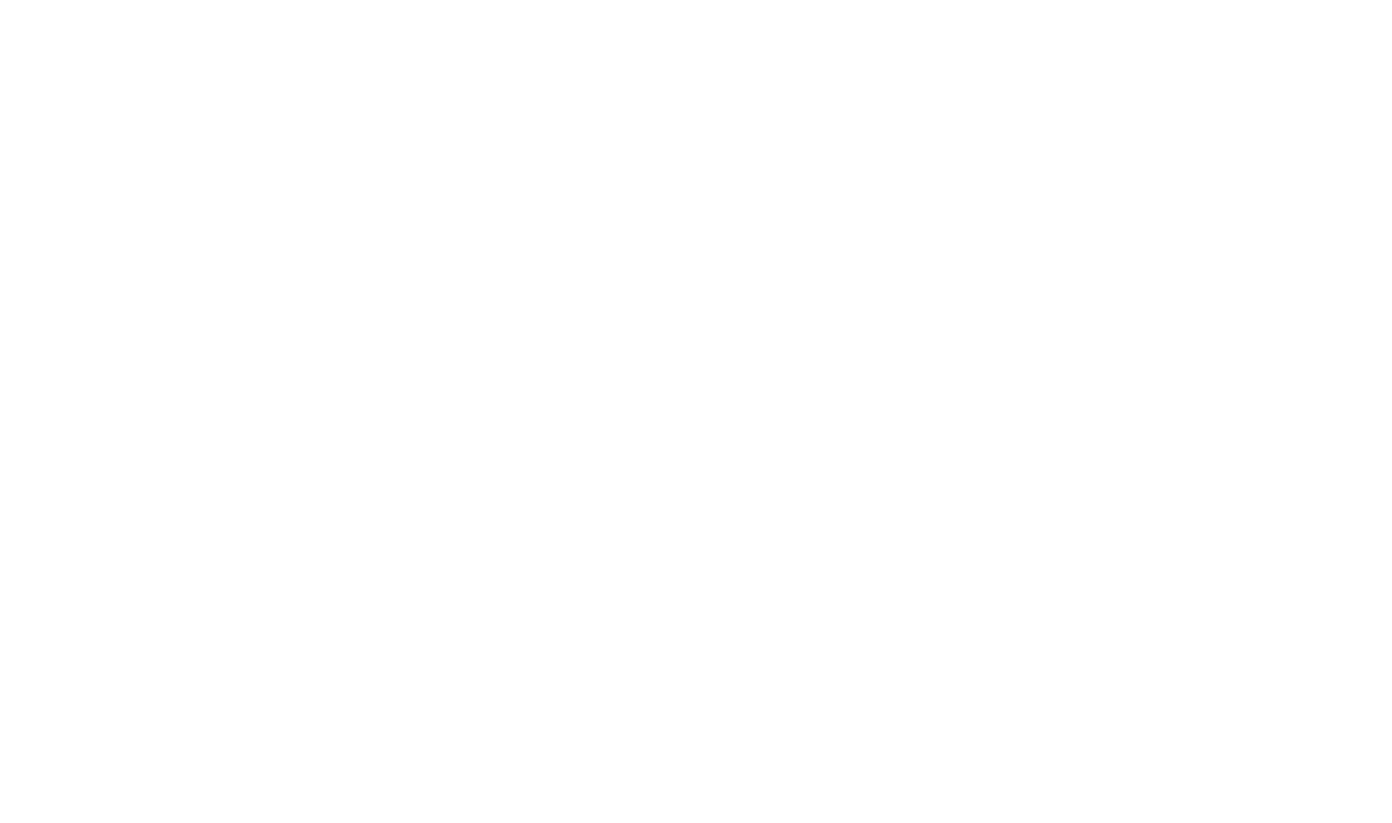
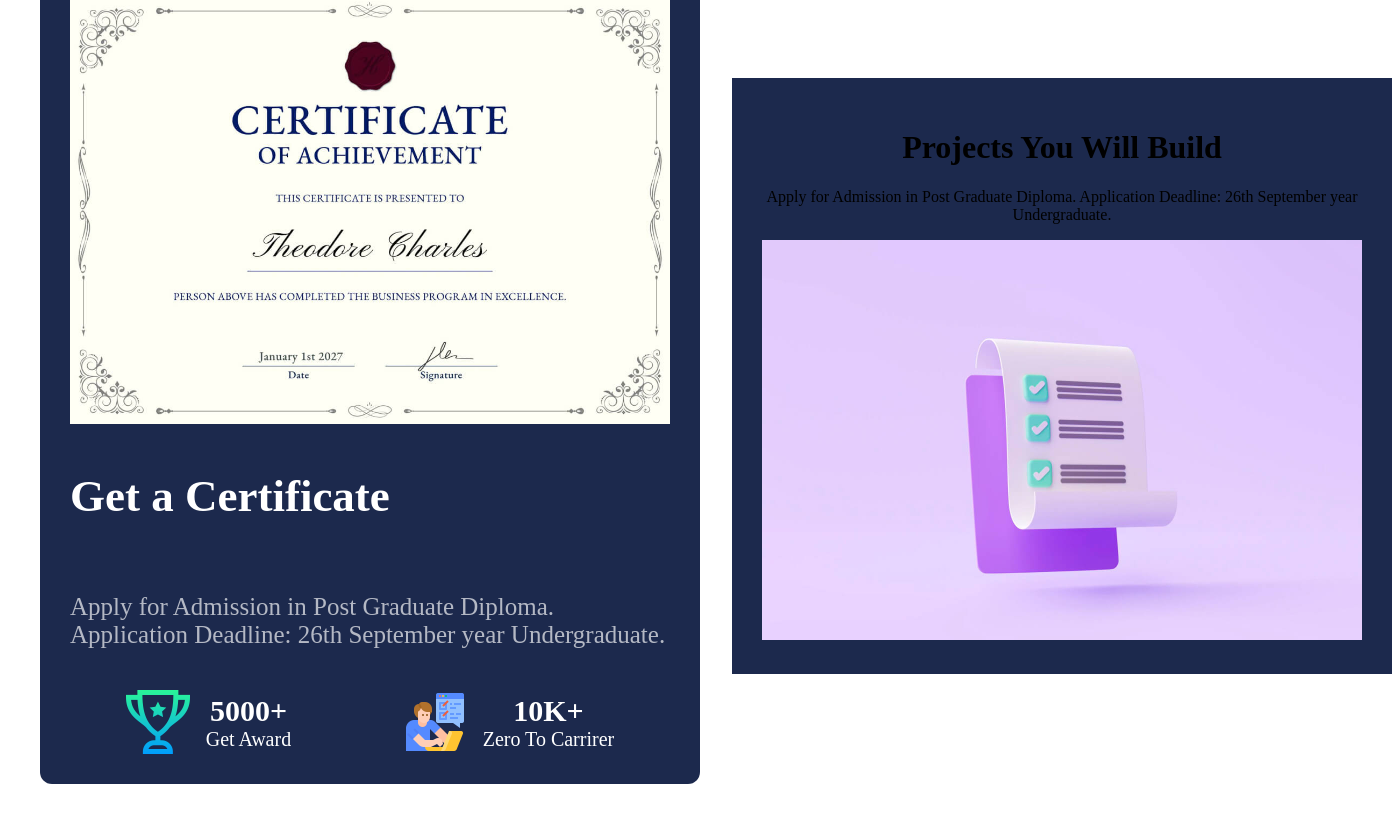
Before and after one commit to jakariamasum/Web-Hero, a React (Vite) app: page / in a window 1280 px wide. Shown: the part 2237-3060 px from the top of the page, 1392 px wide, since content can reach past the window. Before the commit the page ends 2204 px from the top, so only its background shows below. Built offline with nearby package versions, Linux system fonts and the light colour scheme.

Commit message:
certificate section add

```diff
--- a/src/App.jsx
+++ b/src/App.jsx
@@ -3,6 +3,7 @@
 import Hero from "./components/Hero/Hero"
 import Learn from "./components/Learn/Learn"
 import Development from "./components/Development/Development"
+import Acheivement from "./components/Acheivement/Acheivement"
 function App() {
   return (
     <div>
@@ -10,6 +11,7 @@
       <Hero/>
       <Learn/>
       <Development/>
+      <Acheivement/>
     </div>
   )
 }
--- /dev/null
+++ b/src/components/Acheivement/Acheivement.jsx
@@ -0,0 +1,40 @@
+import styles from './Acheivemnet.module.css';
+import award from '../../assets/award.png';
+import certificate from '../../assets/certificate.jpg';
+import carrier from '../../assets/carrier.png';
+import project1 from '../../assets/project1.jpg';
+const Acheivement = () => {
+    return (
+        <div className={styles.container}>
+            <div className={styles.left}>
+                <img src={certificate} alt="" />
+                <h1>Get a Certificate</h1>
+                <p>Apply for Admission in Post Graduate Diploma. Application Deadline: 26th September year Undergraduate.</p>
+                <div>
+                    <div>
+                        <img src={award} alt="" />
+                        <div>
+                            <span>5000+</span>
+                            <span>get award</span>
+                        </div>
+                    </div>
+                    <div>
+                        <img src={carrier} alt="" />
+                        <div>
+                            <span>10K+</span>
+                            <span>zero to carrirer</span>
+                        </div>
+                    </div>
+                </div>
+            </div>
+            <div className={styles.right}>
+                <h1>Projects You Will Build</h1>
+                <p>Apply for Admission in Post Graduate Diploma. Application Deadline: 26th September year Undergraduate.
+                </p>
+                <img src={project1} alt="" />
+            </div>
+        </div>
+    );
+};
+
+export default Acheivement;
--- /dev/null
+++ b/src/components/Acheivement/Acheivemnet.module.css
@@ -0,0 +1,62 @@
+.container{
+    display: flex;
+    justify-content: space-between;
+    align-items: center;
+    gap: 2rem;
+    margin: 40px 0;
+}
+.left{
+    display: flex;
+    flex-direction: column;
+    gap: 1rem;
+    background-color: #1C294D;
+    padding: 30px;
+    text-align: left;
+    border-radius: 12px;
+}
+.left>:last-child{
+    display: flex;
+    justify-content: space-around;
+    align-items: center;
+}
+.left>:last-child>div{
+    display: flex;
+    justify-content: center;
+    align-items: center;
+    gap: 1rem;
+}
+.left>:last-child>div>div{
+    display: flex;
+    flex-direction: column;
+    justify-content: center;
+    align-items: center;
+    font-size: 20px;
+    color: white;
+    text-transform: capitalize;
+}
+.left>:last-child>div>div>:first-child{
+    font-weight: bold;
+    font-size: 30px;
+}
+.left>img, .right>img{
+    width: 600px;
+    margin: 0 auto;
+}
+.left>:last-child>div>img{
+    width: 4rem;
+    height: 4rem;
+}
+.left>:nth-child(2){
+    font-size: 45px;
+    font-weight: bold;
+    color: white;
+}
+.left>:nth-child(3){
+    color: #FFFFFFAB;
+    font-size: 25px;
+}
+
+.right{
+    background-color: #1C294D;
+    padding: 30px;
+}
```
Also changed, not shown: src/assets/award.png (added), src/assets/carrier.png (added).
